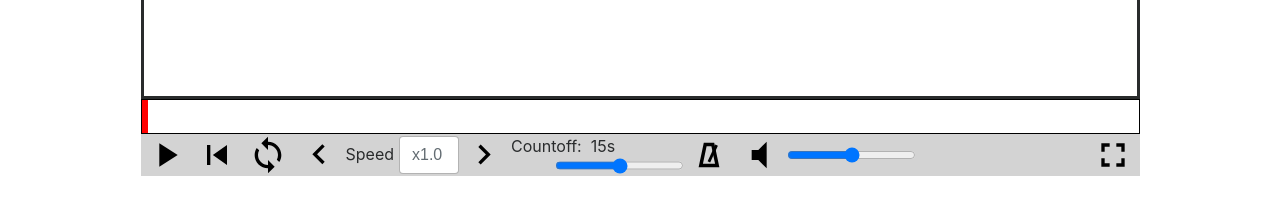
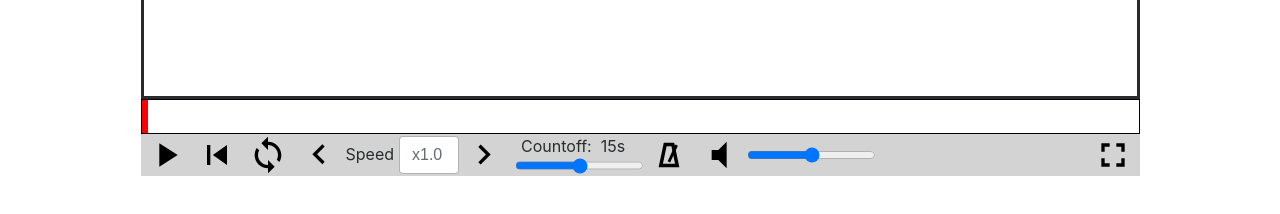
Before and after one commit to anpere/dansr, a plain HTML site: page dancer.html in a window 1280 px wide. Shown: the part 498-712 px from the top of the page. Drawn offline with nearby package versions, Linux system fonts and the light colour scheme.

Commit message:
Fix countoff whitespace

```diff
--- a/dancer.html
+++ b/dancer.html
@@ -230,13 +230,9 @@ Your browser does not support the video tag.
         </button>
 
 
-        <form>
-            <div class="form-group form-inline">
-              <!-- can't get whitespace to appear properly :/ -->
                 <label id="countoffLabel">Countoff:</label>
                 <div  id="countoff" >&#160 15s</div>
-            </div>
-        </form>
+
         <input id="countoffBar" type="range" min="0" max="30" step="1"></input>
 
         <button type="button" class="btn btn-primary tool-icon" id="metronome" style="background-image:url('images/metronome.svg')" data-toggle="tooltip" data-placement="bottom" title="Toggle Metronome"/>
--- a/mainLayout.css
+++ b/mainLayout.css
@@ -202,3 +202,11 @@ video{
   outline:none;
   z-index:10000000000000;
 }
+
+#countoffLabel{
+	margin-left:10;
+}
+
+#countoffbar{
+	margin-left:-110;
+}
```
